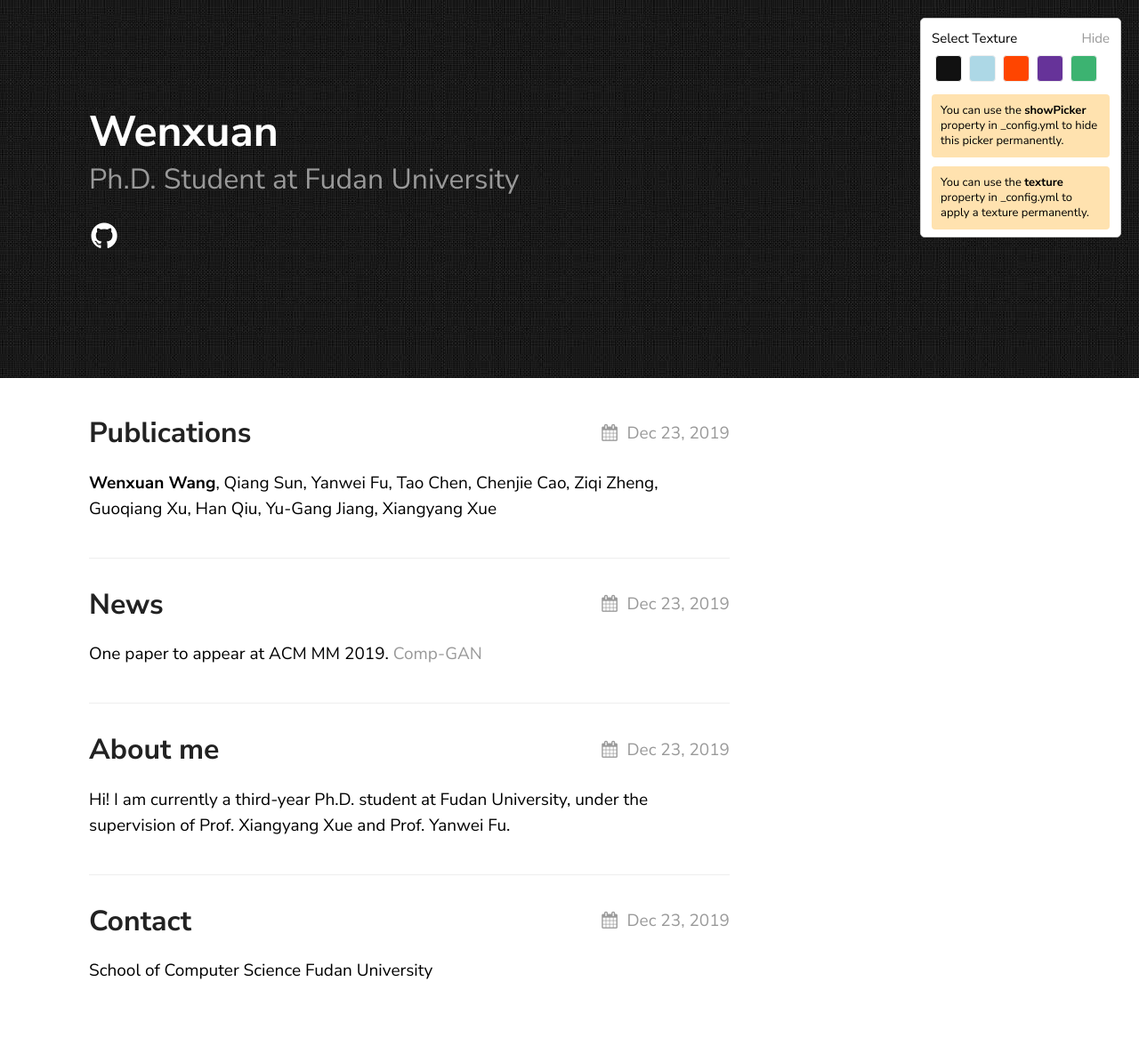
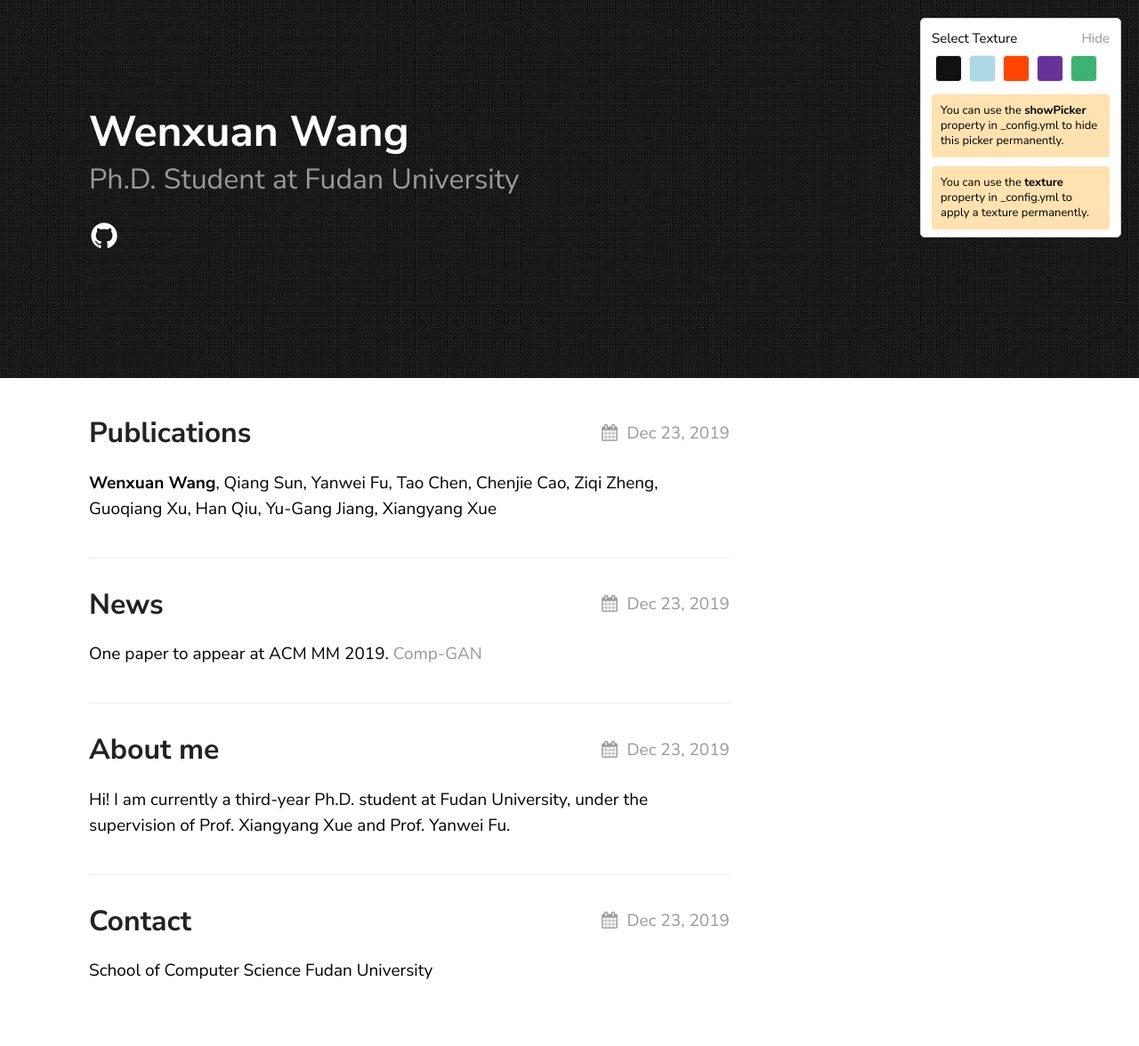
Before and after one commit to wxwangIris/wxwangIris.github.io, a Jekyll site: the page built from index.md, in a window 1280 px wide. Shown: the whole page at 89% size. Built offline with Jekyll 4.4.1, drawn with Linux system fonts in a browser that asks for light colours.

Commit message:
commit 10

```diff
--- a/_config.yml
+++ b/_config.yml
@@ -16,7 +16,7 @@ sass:
 
 permalink: /posts/:title/
 texture:
-  title: Wenxuan
+  title: Wenxuan Wang
   tagline: Ph.D. Student at Fudan University
   date_format: "%b %-d, %Y"
   style: black
--- a/_posts/2019-06-23-news.markdown
+++ b/_posts/2019-06-23-news.markdown
@@ -1,5 +1,5 @@
 ---
-layout: home
+layout: page
 title:  "News"
 description: Welcome to drop me an email if you are interested in my works!
 date:   2019-12-23 21:03:36 +0530
```
